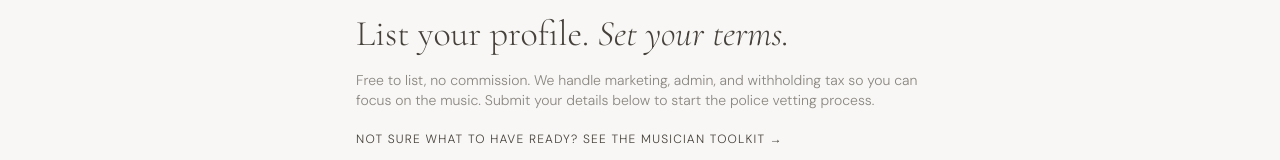
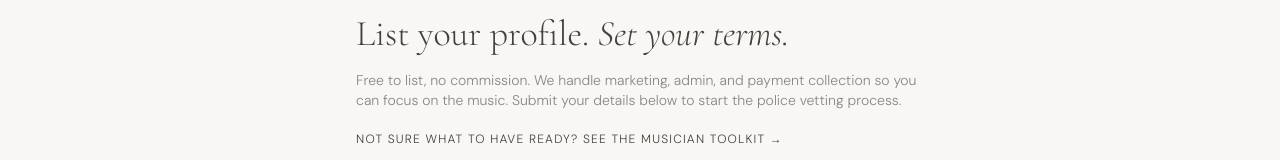
Before and after one commit to musiciangallery/Musician-Gallery, a Next.js app: page /join in a window 1280 px wide. Shown: the part 182-342 px from the top of the page. Built offline with nearby package versions, Linux system fonts and the light colour scheme.

Commit message:
Update page.tsx

```diff
--- a/src/app/join/page.tsx
+++ b/src/app/join/page.tsx
@@ -15,8 +15,8 @@ export default function JoinPage() {
       </h1>
       <p className="text-sm text-mid mb-4">
         Free to list, no commission. We handle marketing, admin, and
-        withholding tax so you can focus on the music. Submit your details
-        below to start the police vetting process.
+        payment collection so you can focus on the music. Submit your
+        details below to start the police vetting process.
       </p>
       <Link
         href="/toolkit"
```
